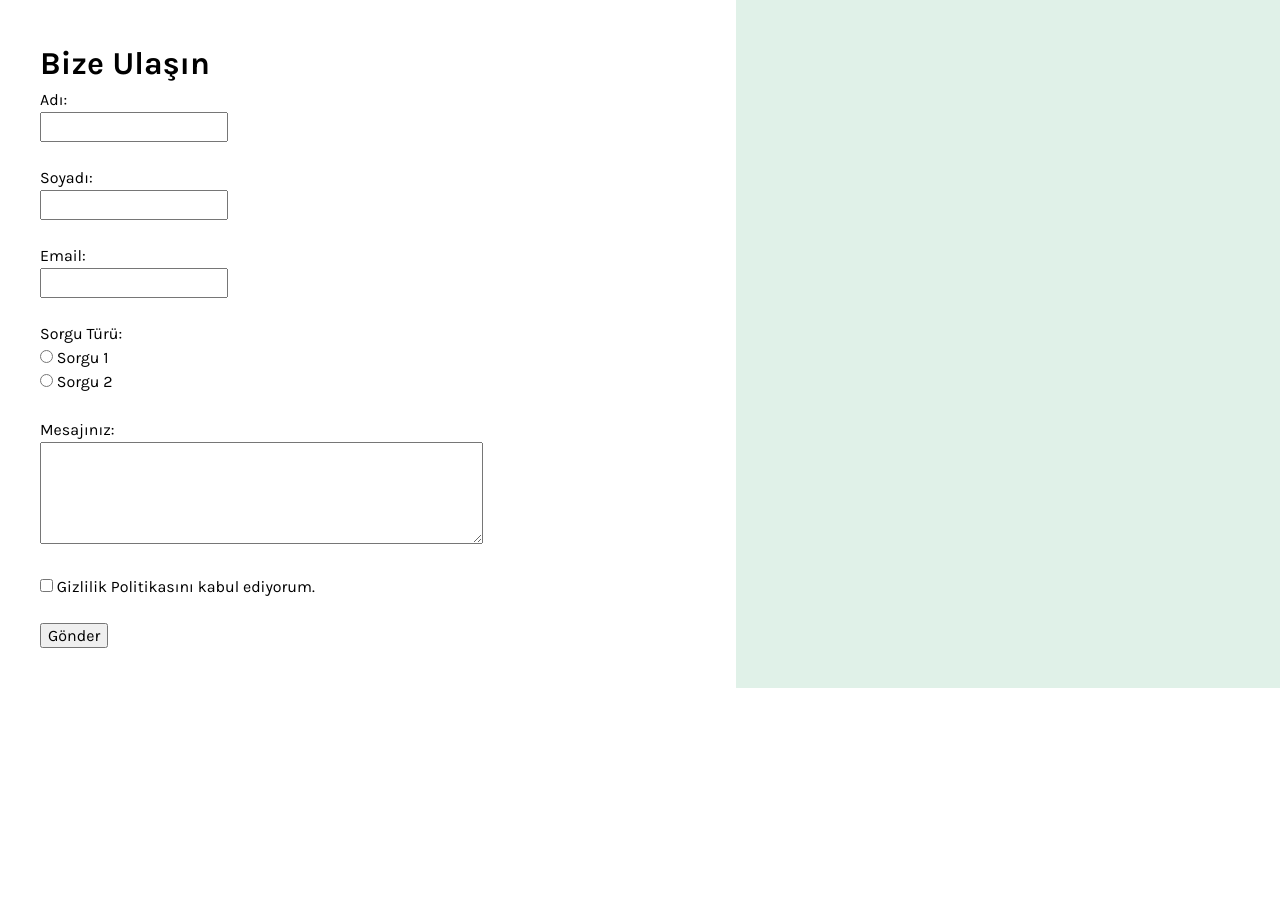
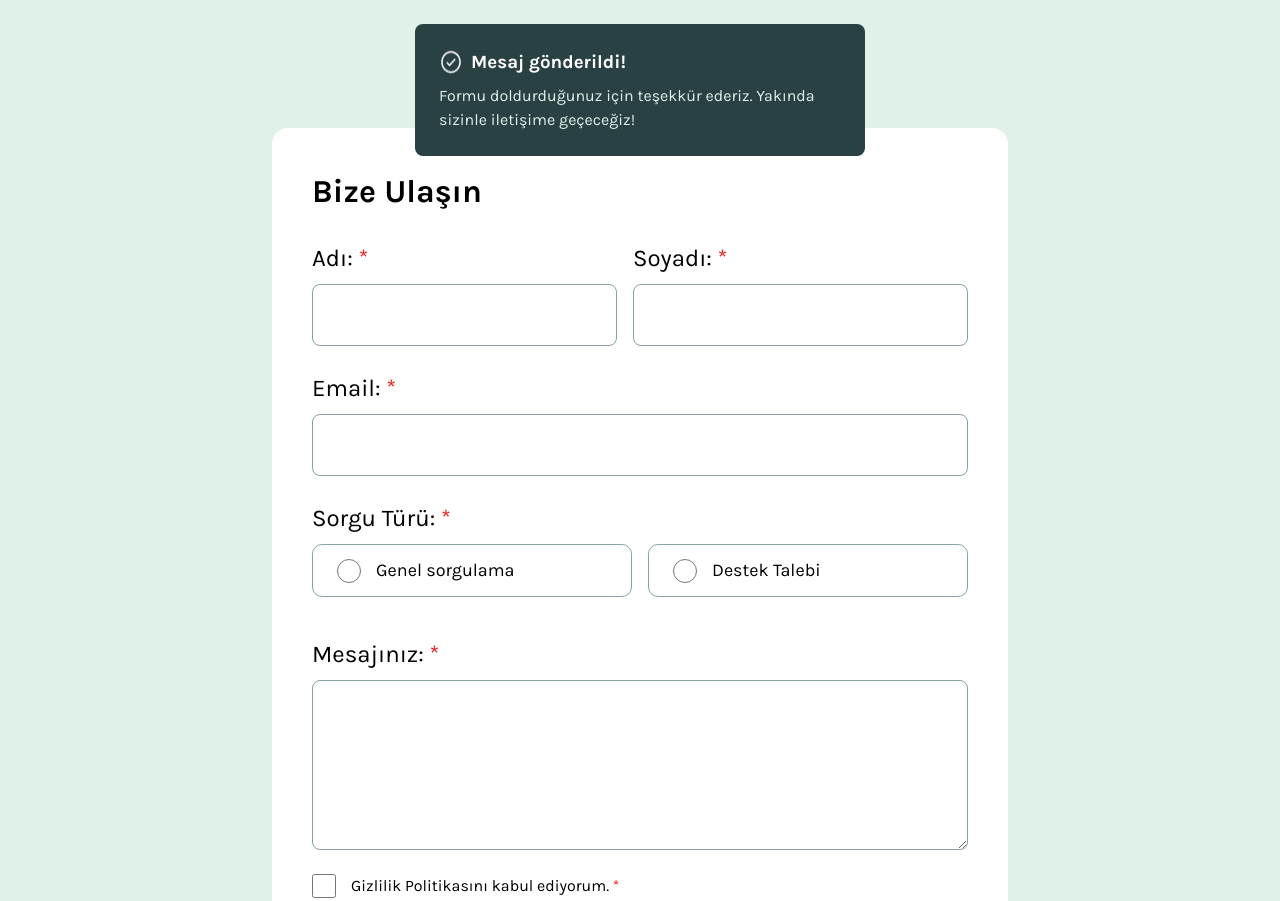
Before and after one commit to Omerfrat/contact-form, a plain HTML site: page index.html in a window 1280 px wide. Shown: the top 901 px of the page. Before the commit the page ends 800 px from the top, so only its background shows below. Drawn offline with Linux system fonts and the light colour scheme.

Commit message:
html css ve respınsive tamamlandı.

```diff
--- a/assets/styles/styles.css
+++ b/assets/styles/styles.css
@@ -17,6 +17,7 @@ body {
   line-height: 1.5;
   -webkit-font-smoothing: antialiased;
   font-family: "Karla", sans-serif;
+  background-color: #E0F1E8;
 }
 
 img,
@@ -51,11 +52,143 @@ h6 {
 }
 
 .container{
-  background-color: #E0F1E8;
-
+  display: flex;
+  justify-content: center;
+  flex-direction: column;
+  align-items: center;
 }
 form {
   width: 736px;
   background-color: #FFFFFF;
   padding: 40px;
+  display: flex;
+  flex-direction: column;
+  gap: 24px;
+  margin-top: 128px;
+  border-radius: 16px;
+  border: none;
 }
+
+.last {
+  display: flex;
+  gap: 16px;
+  font-size: 24px;
+}
+.mail {
+  font-size: 24px;
+  display: flex;
+  flex-direction: column;
+}
+#email, #ad, #soyad{
+  padding: 12px 24px;
+  margin-top: 8px;
+  border: 1px solid #86A2A5;
+  width: 100%;
+}
+#sorgu1, #sorgu2, #mesaj {
+  border: 1px solid #86A2A5;
+}
+.sorgu {
+  font-size: 24px;
+}
+input{
+  padding: 0;
+  border-radius: 8px;
+  border: 1px solid #86A2A5;
+}
+
+#sorgu-flex {
+  display: flex;
+  gap: 16px;
+  margin-top: 8px;
+}
+.radio1{
+  padding: 12px 24px;
+  border: 1px solid #86A2A5;
+  border-radius: 10px;
+  width: 100%;
+  font-size: 18px;
+  display: flex;
+  gap: 15px;
+  align-items: center;
+}
+
+.radio1 input {
+  width: 24px;
+  height: 24px;
+}
+
+.mesaj {
+  display: flex;
+  flex-direction: column;
+  padding-top: 15px;
+  font-size: 24px;
+}
+
+.mesaj #mesaj {
+  border: 1px solid #86A2A5;
+  border-radius: 8px;
+}
+
+.onay {
+  font-size: 24px;
+  display: flex;
+  flex-direction: row;
+  align-items: center;
+  gap: 15px;
+  font-size: 16px;
+}
+.onay #onay {
+  width: 24px;
+  height: 24px;
+}
+
+.submit input{
+  width: 100%;
+  background-color: #0C7D69;
+  color: #FFFFFF;
+  padding: 16px 0;
+  font-size: 27px;
+}
+#yildiz::after {
+  content: " *";
+  color: #f71a1a;
+}
+.mesaj #mesaj {
+  margin-top: 8px;
+  padding: 12px 24px;
+}
+.message-sent {
+  background-color: #2A4144;
+  width: 450px;
+  border-radius: 8px;
+  color: #E0F1E8;
+  padding: 24px;
+  position: absolute;
+  top: 24px;
+
+}
+.message-sent h3 {
+  display: flex;
+  margin-bottom: 8px;
+  gap: 8px;
+  color: #FFFFFF;
+}
+
+@media (width <= 375px) {
+  form {
+    width: 343px;
+    padding: 24px;
+  }
+  .last {
+    display: flex;
+    flex-direction: column;
+  }
+  #sorgu-flex {
+    display: flex;
+    flex-direction: column;
+  }
+  .message-sent {
+    width: 327px;
+  }
+}
--- a/index.html
+++ b/index.html
@@ -18,35 +18,46 @@
 <body>
   <div class="container">
 
+    <div class="message-sent">
+      <h3><img src="assets/img/check.png" alt=""> Mesaj gönderildi! </h3>
+      <p>Formu doldurduğunuz için teşekkür ederiz. Yakında sizinle iletişime geçeceğiz!</p>
+    </div>
     <form>
       <h1>Bize Ulaşın</h1>
       <div class="last">
-        <label for="ad">Adı:<br>
-          <input type="text" id="ad" name="ad"><br><br></label>
+        <label for="ad">Adı:<span id="yildiz"></span>
+          <input type="text" id="ad" name="ad"></label>
 
-        <label for="soyad">Soyadı:<br>
-          <input type="text" id="soyad" name="soyad"><br><br></label>
+        <label for="soyad">Soyadı:<span id="yildiz"></span>
+          <input type="text" id="soyad" name="soyad"></label>
       </div>
-      <div>
-        <label for="email">Email:</label><br>
-        <input type="email" id="email" name="email"><br><br>
+      <div class="mail">
+        <label for="email">Email:<span id="yildiz"></span></label>
+        <input type="email" id="email" name="email">
       </div>
-      <div>
-        <p>Sorgu Türü:</p>
-        <input type="radio" id="sorgu1" name="sorgu" value="Sorgu 1">
-        <label for="sorgu1">Sorgu 1</label><br>
-        <input type="radio" id="sorgu2" name="sorgu" value="Sorgu 2">
-        <label for="sorgu2">Sorgu 2</label><br><br>
+      <div class="sorgu">
+        <p>Sorgu Türü:<span id="yildiz"></span></p>
+        <label id="sorgu-flex">
+          <p class="radio1">
+            <input type="radio" id="sorgu1" name="sorgu" value="Sorgu 1">
+            <label for="sorgu1">
+              Genel sorgulama</label>
+          </p>
+          <p class="radio1">
+            <input type="radio" id="sorgu2" name="sorgu" value="Sorgu 2">
+            <label for="sorgu2">Destek Talebi</label>
+          </p>
+        </label>
       </div>
-      <div>
-        <label for="mesaj">Mesajınız:</label><br>
-        <textarea id="mesaj" name="mesaj" rows="4" cols="50"></textarea><br><br>
+      <div class="mesaj">
+        <label for="mesaj">Mesajınız:<span id="yildiz"></span></label>
+        <textarea id="mesaj" name="mesaj" rows="4" cols="50"></textarea>
       </div>
-      <div>
+      <div class="onay">
         <input type="checkbox" id="onay" name="onay">
-        <label for="onay">Gizlilik Politikasını kabul ediyorum.</label><br><br>
+        <label for="onay">Gizlilik Politikasını kabul ediyorum.<span id="yildiz"></span></label>
       </div>
-      <div>
+      <div class="submit">
         <input type="submit" value="Gönder">
       </div>
     </form>
```
Also changed, not shown: assets/img/check.png (added).
